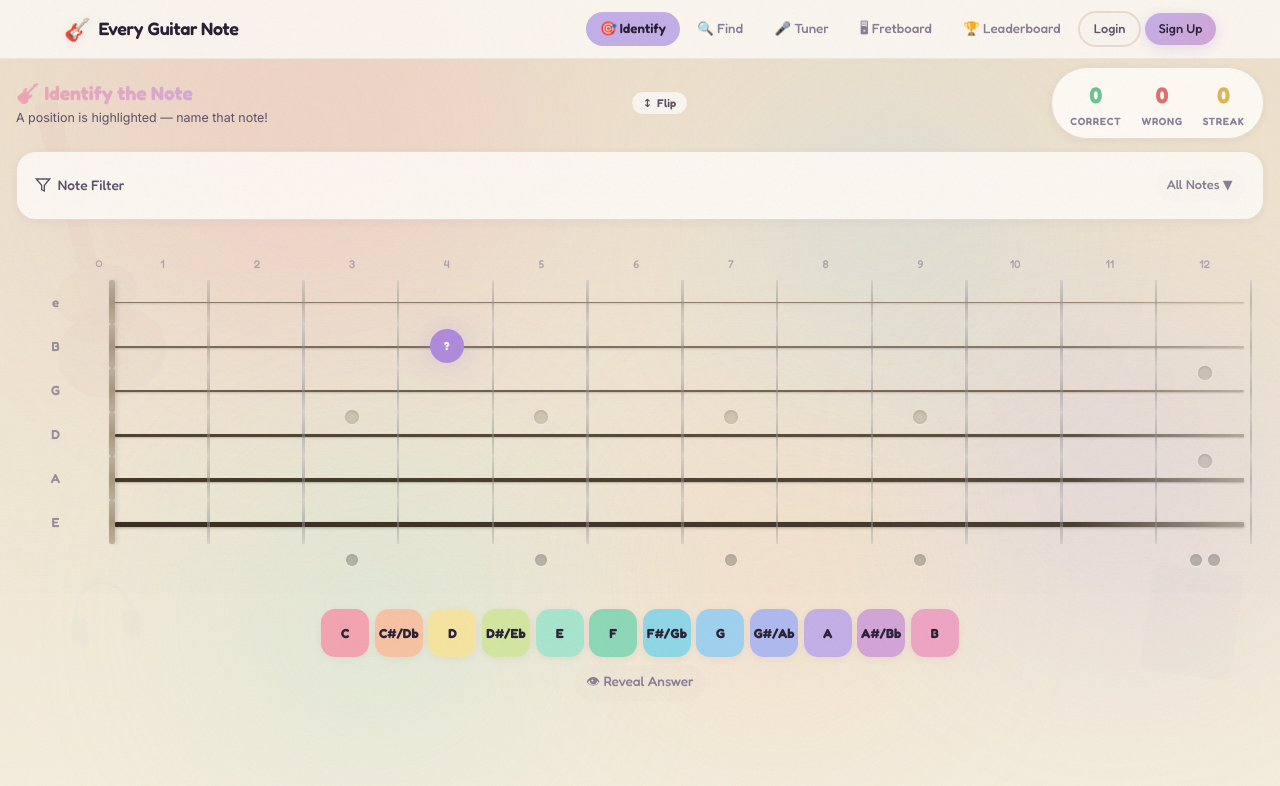
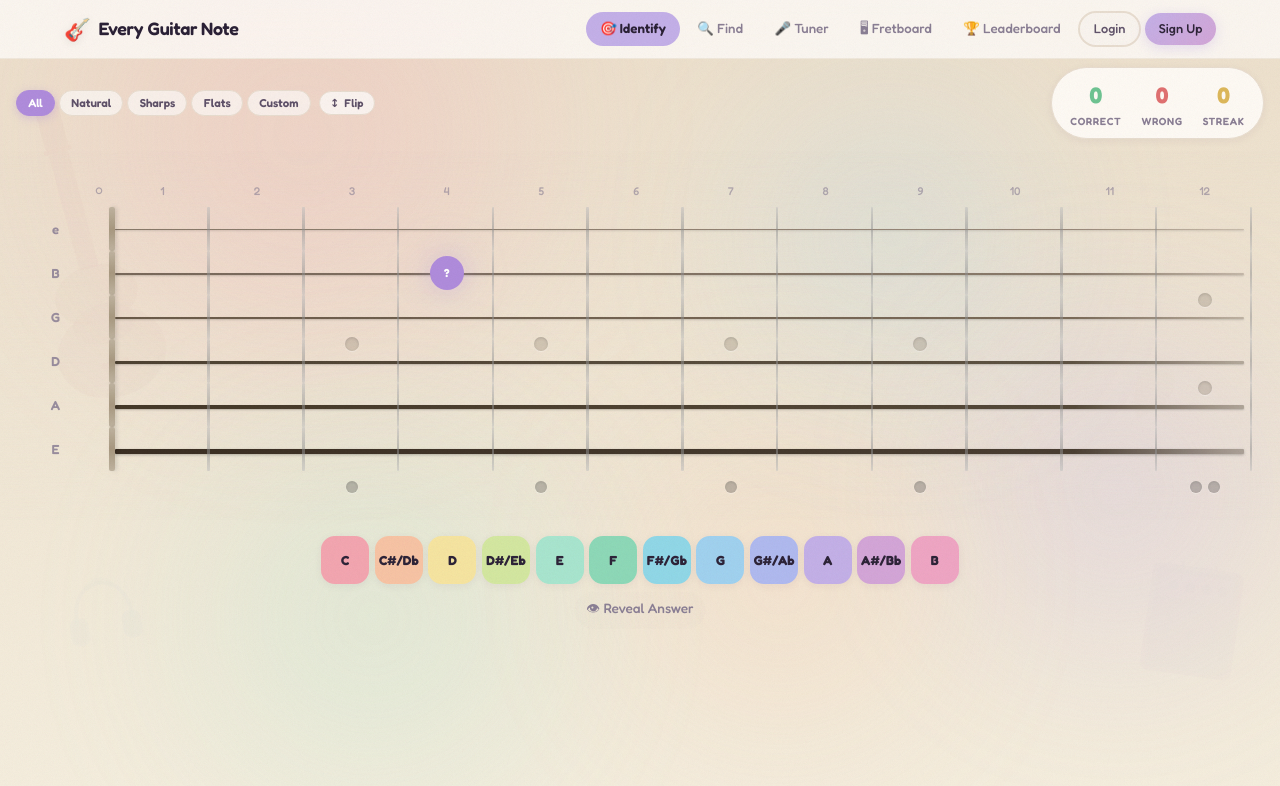
Before and after one commit to MichaelYoon-rgb/fantastic-giggle, a Django app: page /game/identify/ in a window 1280 px wide. Shown: the top 786 px of the page. Run offline with Django 5.2, Linux system fonts and the light colour scheme.

Commit message:
Move filter to inline pills on left, remove title/subtitle text
- Replace collapsible filter panel with inline pill buttons in game header
- Filter pills: All, Natural, Sharps, Flats, Custom (left side)
- Flip toggle sits next to pills, score stays on right
- Removed game title/subtitle and goofy subtitle rotation
- CSS: filter-pill styles with active/hover states

```diff
--- a/static/css/style.css
+++ b/static/css/style.css
@@ -783,17 +783,51 @@ a:hover { color: var(--accent-hover); }
 .game-overlay-top .game-title { font-size: 1.2rem; margin: 0; }
 .game-overlay-top .game-subtitle { font-size: 0.78rem; margin: 0; }
 
-.game-overlay-filter {
-    position: relative;
-    z-index: 12;
-    margin: 0 1rem 0.25rem;
-}
-
-.game-overlay-filter .filter-panel {
-    background: rgba(255, 252, 248, 0.88);
-    backdrop-filter: blur(12px);
-    border-radius: var(--radius-lg);
-    margin-bottom: 0;
+/* Inline filter (left side of game header) */
+.inline-filter {
+    flex: 1;
+    min-width: 0;
+}
+.inline-filter-row {
+    display: flex;
+    align-items: center;
+    gap: 0.5rem;
+    flex-wrap: wrap;
+}
+.filter-group-pills {
+    display: flex;
+    gap: 0.25rem;
+    flex-wrap: wrap;
+}
+.filter-pill {
+    font-family: var(--font-fun);
+    font-size: 0.72rem;
+    font-weight: 600;
+    padding: 0.3rem 0.7rem;
+    border-radius: 999px;
+    border: 1.5px solid var(--border);
+    background: rgba(255,255,255,0.6);
+    color: var(--text-secondary);
+    cursor: pointer;
+    transition: all 0.2s ease;
+    white-space: nowrap;
+}
+.filter-pill:hover {
+    border-color: var(--accent);
+    color: var(--accent);
+}
+.filter-pill.active {
+    background: var(--accent);
+    border-color: var(--accent);
+    color: white;
+    box-shadow: 0 2px 8px var(--accent-glow);
+}
+.filter-custom-notes {
+    display: flex;
+    flex-wrap: wrap;
+    gap: 0.25rem;
+    margin-top: 0.35rem;
+    padding: 0.35rem 0;
 }
 
 .game-overlay-bottom {
--- a/templates/trainer/game_identify.html
+++ b/templates/trainer/game_identify.html
@@ -6,13 +6,22 @@
 
 {% block content %}
 <div class="game-overlay-top">
-    <div>
-        <h1 class="game-title">🎸 Identify the Note</h1>
-        <p class="game-subtitle" id="gameSubtitle">A position is highlighted — name that note!</p>
+    <!-- Filter (inline, left side) -->
+    <div class="inline-filter">
+        <div class="inline-filter-row">
+            <div class="filter-group-pills" id="filterGroupPills">
+                <button class="filter-pill active" data-filter="all">All</button>
+                <button class="filter-pill" data-filter="naturals">Natural</button>
+                <button class="filter-pill" data-filter="sharps">Sharps</button>
+                <button class="filter-pill" data-filter="flats">Flats</button>
+                <button class="filter-pill" data-filter="custom">Custom</button>
+            </div>
+            <button class="flip-toggle" id="flipToggle" title="Flip fretboard orientation">
+                <span class="flip-icon">↕</span> Flip
+            </button>
+        </div>
+        <div class="filter-custom-notes" id="filterNotes" style="display:none;"></div>
     </div>
-    <button class="flip-toggle" id="flipToggle" title="Flip fretboard orientation">
-        <span class="flip-icon">↕</span> Flip
-    </button>
     <div class="game-score">
         <div class="score-item">
             <div class="score-value correct-color" id="scoreCorrect">0</div>
@@ -25,29 +34,6 @@
         <div class="score-item">
             <div class="score-value streak-color" id="scoreStreak">0</div>
             <div class="score-label">Streak</div>
-        </div>
-    </div>
-</div>
-
-<!-- Filter Panel (collapsible, overlaid) -->
-<div class="game-overlay-filter">
-    <div class="filter-panel">
-        <div class="filter-header" id="filterToggle" style="cursor:pointer;">
-            <div class="filter-title">
-                <svg width="16" height="16" viewBox="0 0 24 24" fill="none" stroke="currentColor" stroke-width="2"><polygon points="22 3 2 3 10 12.46 10 19 14 21 14 12.46 22 3"/></svg>
-                Note Filter
-            </div>
-            <span class="btn btn-ghost btn-sm" id="filterStatus">All Notes ▼</span>
-        </div>
-        <div id="filterBody" style="display:none;">
-            <div class="filter-groups">
-                <button class="filter-group-btn active" data-filter="all">All Notes</button>
-                <button class="filter-group-btn" data-filter="naturals">Naturals</button>
-                <button class="filter-group-btn" data-filter="sharps">Sharps</button>
-                <button class="filter-group-btn" data-filter="flats">Flats</button>
-                <button class="filter-group-btn" data-filter="custom">Custom</button>
-            </div>
-            <div class="filter-notes" id="filterNotes" style="display:none;"></div>
         </div>
     </div>
 </div>
@@ -269,23 +255,12 @@ function updateCustomFilter() {
     getNextNote();
 }
 
-// Toggle filter panel visibility
-document.getElementById('filterToggle').addEventListener('click', function() {
-    const body = document.getElementById('filterBody');
-    const status = document.getElementById('filterStatus');
-    if (body.style.display === 'none') {
-        body.style.display = 'block';
-        status.textContent = status.textContent.replace(' ▼', ' ▲');
-    } else {
-        body.style.display = 'none';
-        status.textContent = status.textContent.replace(' ▲', ' ▼');
-    }
-});
+// Toggle filter panel visibility — removed (inline pills now)
 
 // Filter handlers
-document.querySelectorAll('.filter-group-btn').forEach(btn => {
+document.querySelectorAll('.filter-pill').forEach(btn => {
     btn.addEventListener('click', () => {
-        document.querySelectorAll('.filter-group-btn').forEach(b => b.classList.remove('active'));
+        document.querySelectorAll('.filter-pill').forEach(b => b.classList.remove('active'));
         btn.classList.add('active');
         const filter = btn.dataset.filter;
 
@@ -296,12 +271,6 @@ document.querySelectorAll('.filter-group-btn').forEach(btn => {
             document.getElementById('filterNotes').style.display = 'none';
             currentFilter = filter;
         }
-
-        const label = filter === 'all' ? 'All Notes' :
-            filter === 'naturals' ? 'Natural Notes' :
-            filter === 'sharps' ? 'Sharp Notes' :
-            filter === 'flats' ? 'Flat Notes' : 'Custom';
-        document.getElementById('filterStatus').textContent = label + ' ▲';
 
         // Auto-update: immediately fetch a new note with the new filter
         getNextNote();
@@ -653,28 +622,6 @@ document.getElementById('flipToggle').addEventListener('click', function() {
     }
 });
 
-// Goofy subtitle rotation
-const GOOFY_SUBTITLES = [
-    'A position is highlighted — name that note!',
-    'Can you hear the fretboard whispering? 🤫',
-    'Your guitar teacher would be proud... maybe 😏',
-    'Notes go brrrrr 🎵',
-    'Warning: may cause sudden confidence in jam sessions',
-    'One note at a time, legend 🏆',
-    'Press the right one. No pressure. 😬',
-    'The fretboard has trust issues. Prove yourself. 🎸',
-];
-let subtitleIdx = 0;
-setInterval(() => {
-    subtitleIdx = (subtitleIdx + 1) % GOOFY_SUBTITLES.length;
-    const el = document.getElementById('gameSubtitle');
-    el.style.opacity = '0';
-    setTimeout(() => {
-        el.textContent = GOOFY_SUBTITLES[subtitleIdx];
-        el.style.opacity = '1';
-    }, 300);
-}, 12000);
-
 // Init
 buildFretboard();
 buildNoteButtons();
```
